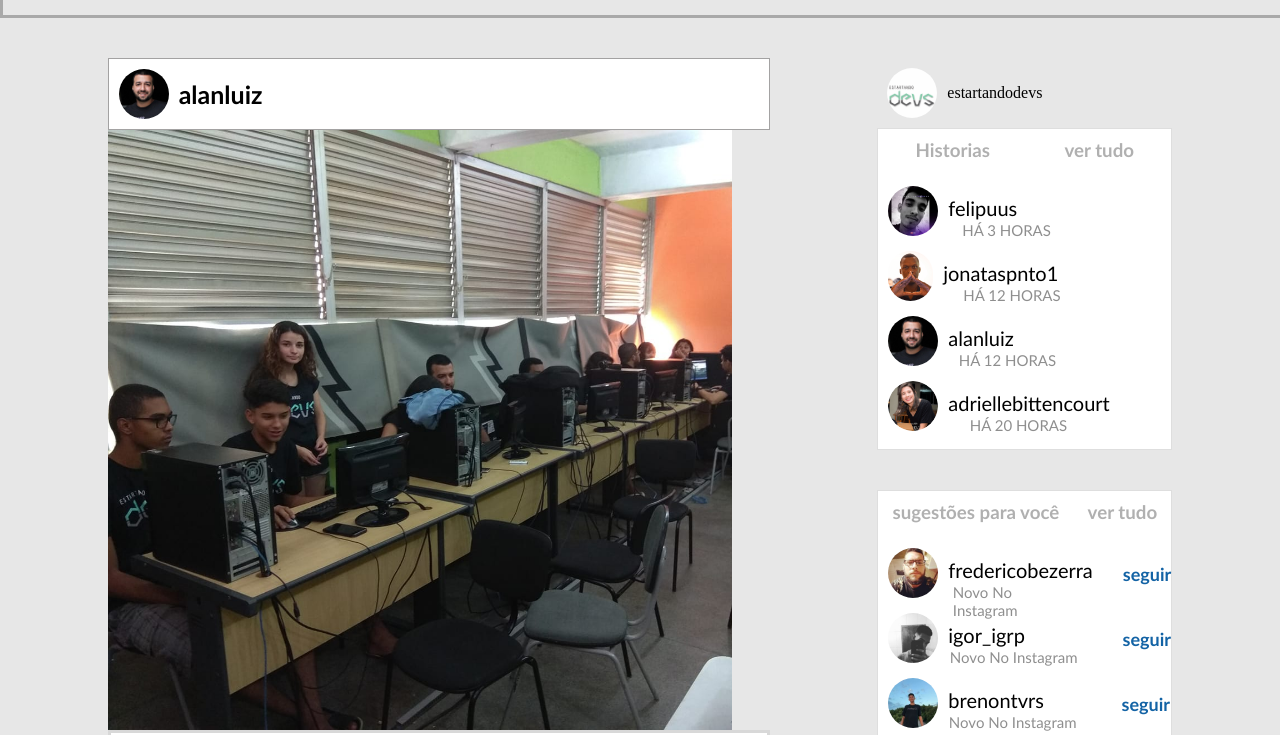
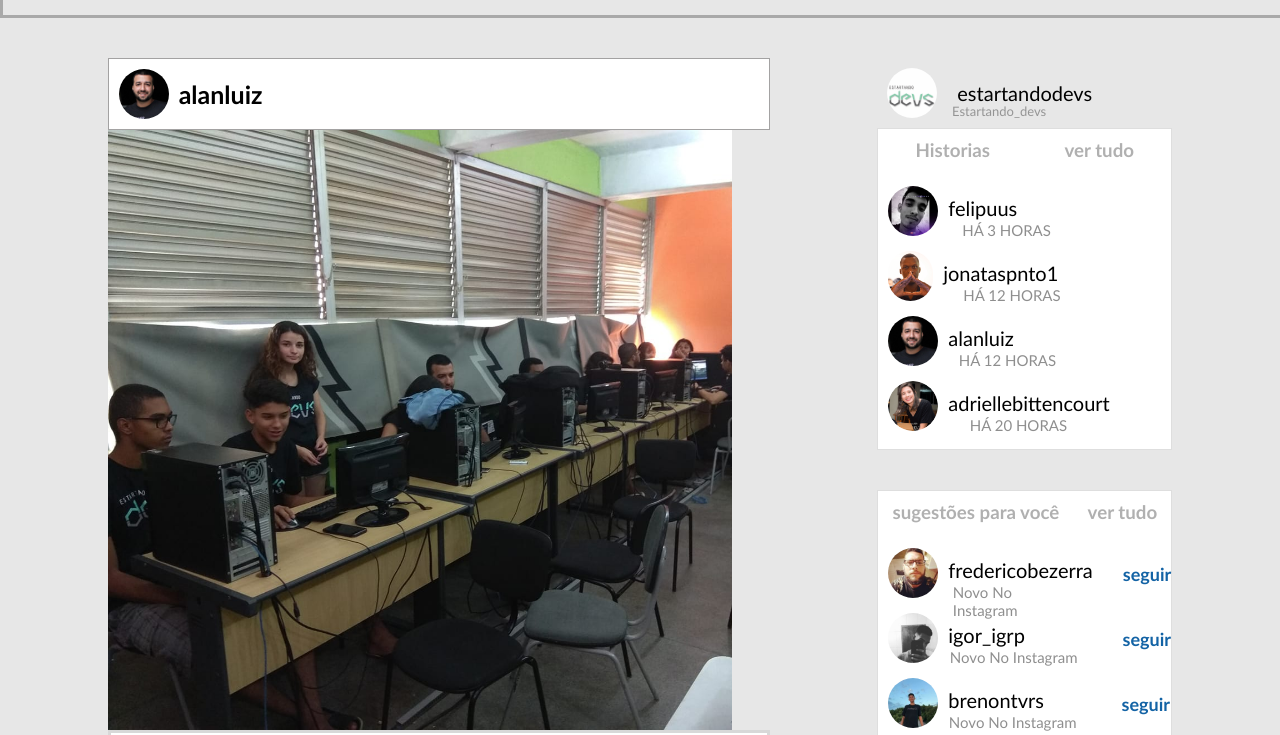
Before and after one commit to Junior331/Template-instagram, a plain HTML site: page index.html in a window 1280 px wide. Shown: the part 65-800 px from the top of the page. Drawn offline with Linux system fonts and the light colour scheme.

Commit message:
ultimas alteçoes

```diff
--- a/index.html
+++ b/index.html
@@ -62,7 +62,8 @@
         <div class="pesq-div">
             <div class="profile flex-sty">
                 <img src="img/30715492_432551103867120_6013290755152412672_n.png" alt="">
-                <p>estartandodevs</p>
+                <p class="profile-name">estartandodevs</p>
+                <p class="profile-descrition cards"   id="profile-descrition3">Estartando_devs</p>
 
             </div>
             <div class="stores-bor">
```
